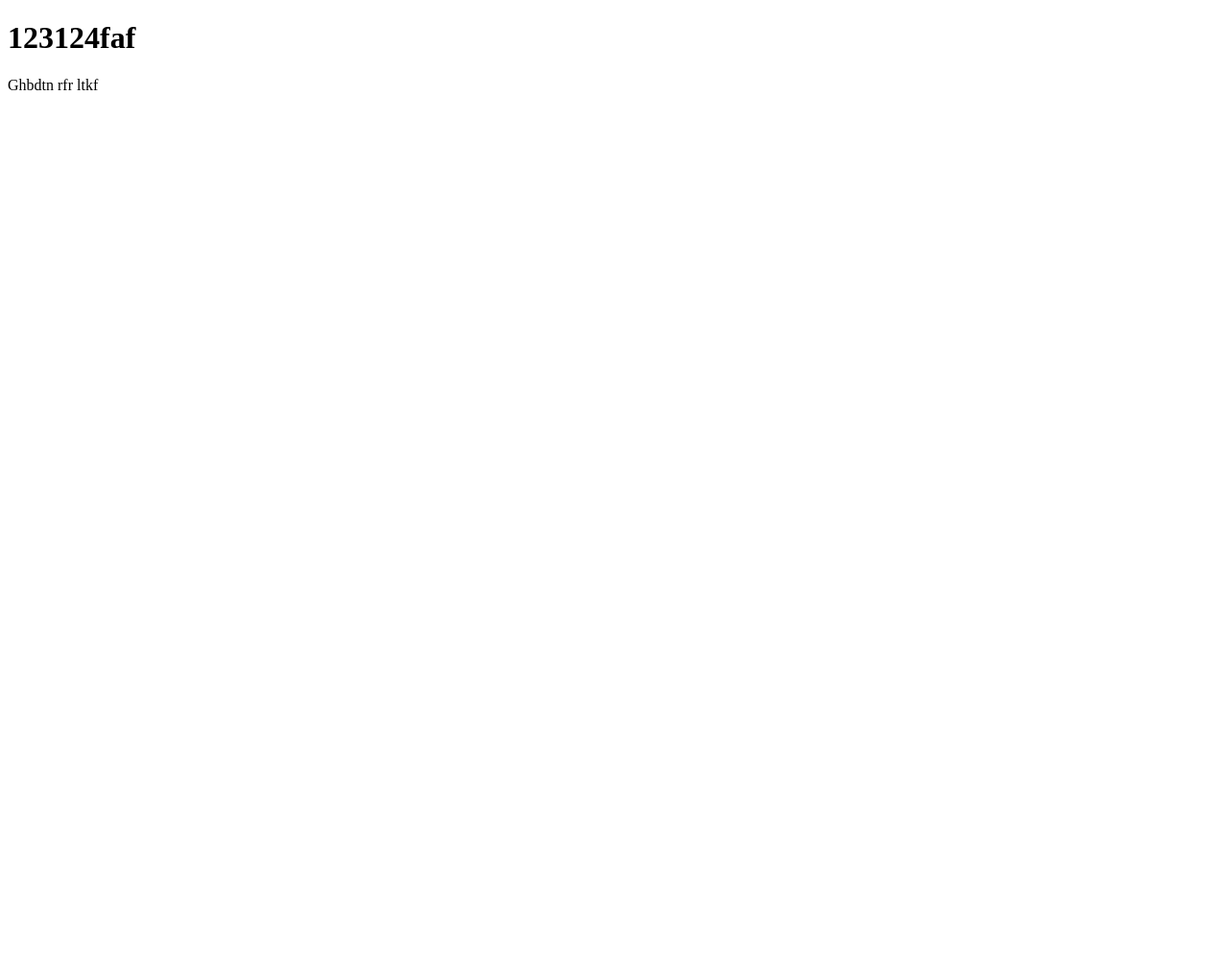
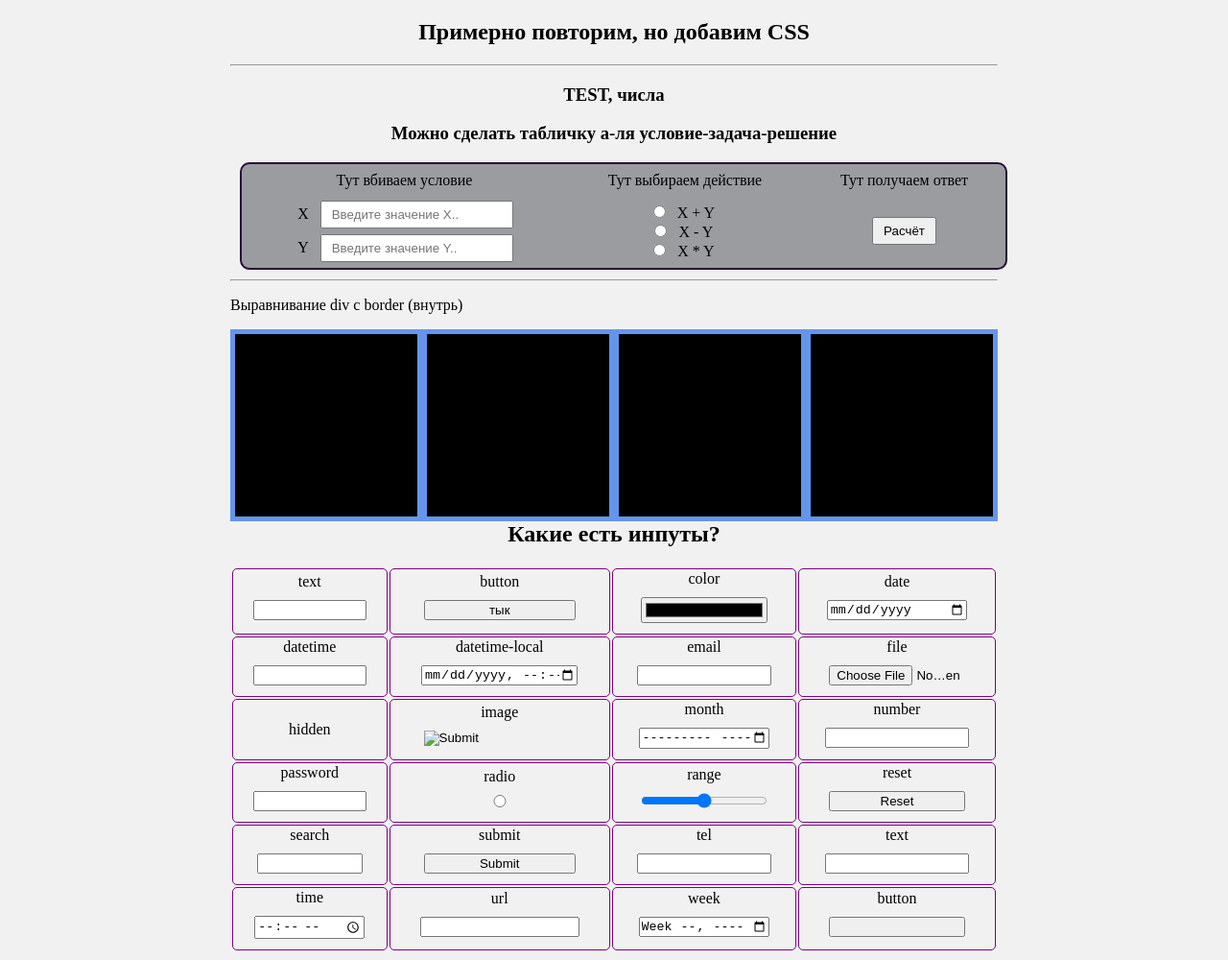
Before and after one commit to IXorusI/cv_css, a plain HTML site: page two.html in a window 1280 px wide. Shown: the whole page at 96% size. Before the commit the page ends 800 px from the top, so only its background shows below. Drawn offline with Linux system fonts and the light colour scheme.

Commit message:
Add files via upload

```diff
--- /dev/null
+++ b/app.js
@@ -0,0 +1,25 @@
+
+console.log("test")
+butt.onclick = function(){
+    console.log("2")
+    var val = Number(document.getElementById('idx').value)
+    var val2 = Number(document.getElementById('idy').value)
+    var rad = document.getElementsByName('testr')
+
+    var uns
+    if(rad[0].checked){
+        uns = val + val2
+        document.getElementById('str').innerHTML="Вы выбрали сложение, результат: "+uns;
+    }
+    if(rad[1].checked){
+        uns = val - val2
+        document.getElementById('str').innerHTML="Вы выбрали вычитание, результат: "+uns;
+    }
+    if(rad[2].checked){
+        uns = val * val2
+        document.getElementById('str').innerHTML="Вы выбрали умножение, результат: "+uns;
+    }
+
+    console.log("3")
+    console.log("......................")
+}
--- /dev/null
+++ b/styletwo.css
@@ -0,0 +1,75 @@
+
+
+body {
+    background-color: #f1f1f1;
+    color: 0f131e;
+}
+
+
+.box-model > div {
+    float: left;
+    background-color: black;
+    width: 25%;
+    height: 200px;
+    border: 5px solid cornflowerblue;
+    box-sizing: border-box;
+}
+
+.container h2,
+.container h3 {
+    text-align: center;
+}
+
+.table {
+    width: 100%;
+}
+
+.table input{
+    width: 70%;
+    margin: 10px;
+}
+
+.table td {
+    text-align: center;
+    border: 1px solid purple;
+    border-radius: 5px;
+}
+
+.table label {
+    display: block;
+}
+
+.container {
+    max-width: 800px;
+    margin: auto;
+}
+
+.table-math {
+    width: 100%;
+    height: 100px;
+    margin: 10px;
+    background: #9a9ca0;
+    border: 2px solid rgb(42, 8, 56);
+    border-radius: 10px;
+}
+
+.head-table label {
+    text-align: center;
+    /* color: red; */
+    padding: 5px;
+    display: block;
+}
+
+.body-table {
+    text-align: center;
+}
+
+.body-table label {
+    padding: 5px;
+    /* color: red; */
+}
+
+.body-table input {
+    padding: 5px 10px;
+    margin: 3px;
+}
--- a/two.html
+++ b/two.html
@@ -4,10 +4,179 @@
     <meta charset="UTF-8">
     <meta http-equiv="X-UA-Compatible" content="IE=edge">
     <meta name="viewport" content="width=device-width, initial-scale=1.0">
-    <title>Список</title>
+    <title>Document</title>
+    <link rel="stylesheet" href="styletwo.css">
 </head>
 <body>
-    <h1>123124faf</h1>
-    <p>Ghbdtn rfr ltkf</p>
+    <div class="container">
+    <h2>Примерно повторим, но добавим CSS</h2>
+
+
+
+    <hr>
+    <h3>TEST, числа</h3>
+    <h3>Можно сделать табличку а-ля условие-задача-решение</h3>
+    <table class="table-math">
+         <tr class="head-table">
+            <td>
+                <label for="">Тут вбиваем условие</label>
+            </td>
+            <td>
+                <label for="">Тут выбираем действие</label>
+            </td>
+            <td>
+                <label for="">Тут получаем ответ</label>
+            </td>
+        </tr>
+        <tr class="body-table">
+            <td>
+                <label for="">X</label>
+                <input id="idx" type="text" placeholder="Введите значение Х.."> <br>
+                <label for="">Y</label>
+                <input id="idy" type="number" placeholder="Введите значение Y..">
+            </td>
+            <td>
+                <input type="radio" name="testr" value="1">
+                <label for="">X + Y</label> <br>
+                <input type="radio" name="testr" value="2">
+                <label for="">X - Y</label> <br>
+                <input type="radio" name="testr" value="3">
+                <label for="">X * Y</label>
+            </td>
+            <td>
+                <input type="button" id="butt" value="Расчёт"> <br>
+                <div id="str"></div>
+            </td>
+
+        </tr>
+    </table>
+    <hr>
+
+    <p>Выравнивание div с border (внутрь)</p>
+    <div class="box-model">
+        <div></div>
+        <div></div>
+        <div></div>
+        <div></div>
+    </div>
+
+    <div class="card">
+        <h2>Какие есть инпуты?</h2>
+        <table class="table">
+            <tr>
+                <td>
+                    <label for="">text</label>
+                    <input type="text">
+                </td>
+                <td>
+                    <label for="">button</label>
+                    <input type="button" value="тык">
+                </td>
+                <td>
+                    <label for="">color</label>
+                    <input type="color">
+                </td>
+                <td>
+                    <label for="">date</label>
+                    <input type="date">
+                </td>
+            </tr>
+            <tr>
+                <td>
+                    <label for="">datetime</label>
+                    <input type="datetime">
+                </td>
+                <td>
+                    <label for="">datetime-local</label>
+                    <input type="datetime-local">
+                </td>
+                <td>
+                    <label for="">email</label>
+                    <input type="email">
+                </td>
+                <td>
+                    <label for="">file</label>
+                    <input type="file">
+                </td>
+            </tr>
+            <tr>
+                <td>
+                    <label for="">hidden</label>
+                    <input type="hidden">
+                </td>
+                <td>
+                    <label for="">image</label>
+                    <input type="image">
+                </td>
+                <td>
+                    <label for="">month</label>
+                    <input type="month">
+                </td>
+                <td>
+                    <label for="">number</label>
+                    <input type="number">
+                </td>
+            </tr>
+            <tr>
+                <td>
+                    <label for="">password</label>
+                    <input type="password">
+                </td>
+                <td>
+                    <label for="">radio</label>
+                    <input type="radio">
+                </td>
+                <td>
+                    <label for="">range</label>
+                    <input type="range">
+                </td>
+                <td>
+                    <label for="">reset</label>
+                    <input type="reset">
+                </td>
+            </tr>
+            <tr>
+                <td>
+                    <label for="">search</label>
+                    <input type="search">
+                </td>
+                <td>
+                    <label for="">submit</label>
+                    <input type="submit">
+                </td>
+                <td>
+                    <label for="">tel</label>
+                    <input type="tel">
+                </td>
+                <td>
+                    <label for="">text</label>
+                    <input type="text">
+                </td>
+
+            </tr>
+            <tr>
+                <td>
+                    <label for="">time</label>
+                    <input type="time">
+                </td>
+                <td>
+                    <label for="">url</label>
+                    <input type="url">
+                </td>
+                <td>
+                    <label for="">week</label>
+                    <input type="week">
+                </td>
+                <td>
+                    <label for="">button</label>
+                    <input type="button">
+                </td>
+            </tr>
+        </table>
+    </div>
+
+<script src="app.js"></script>
+
+</div>
 </body>
 </html>
```
